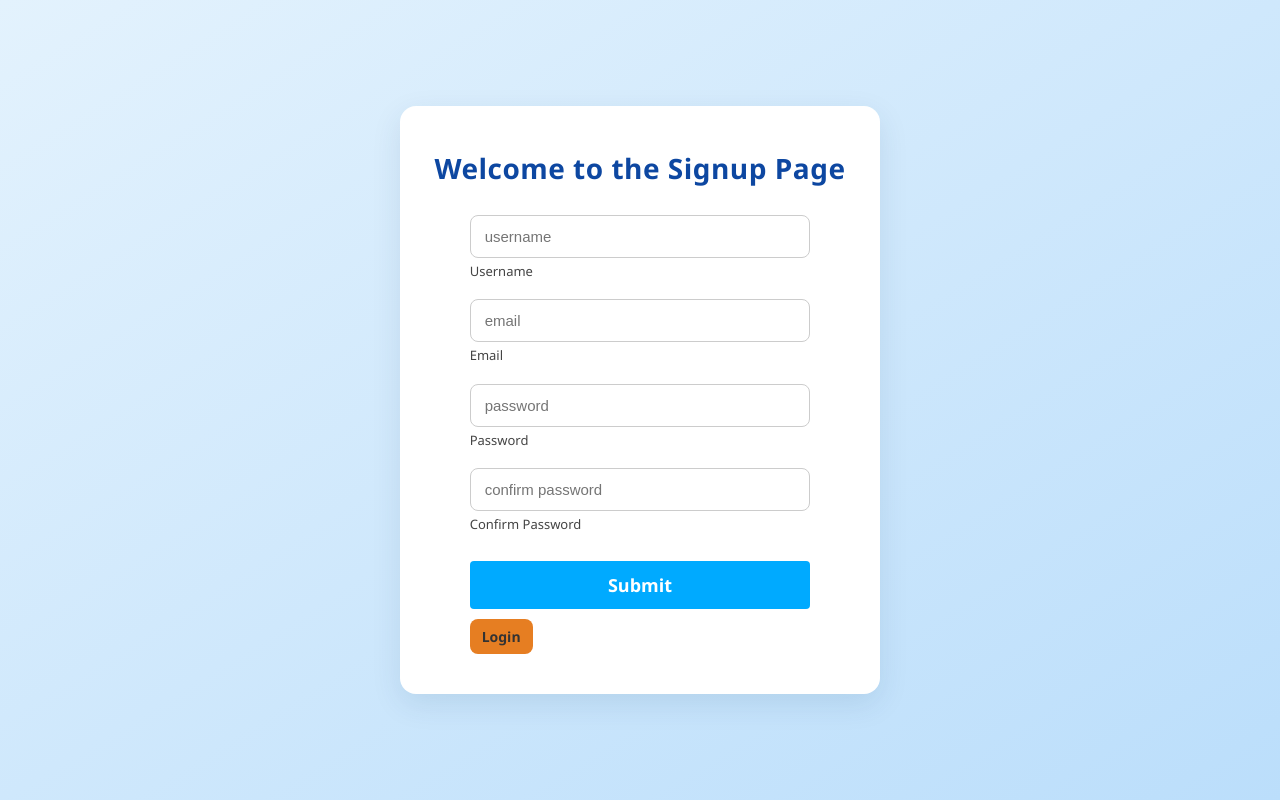
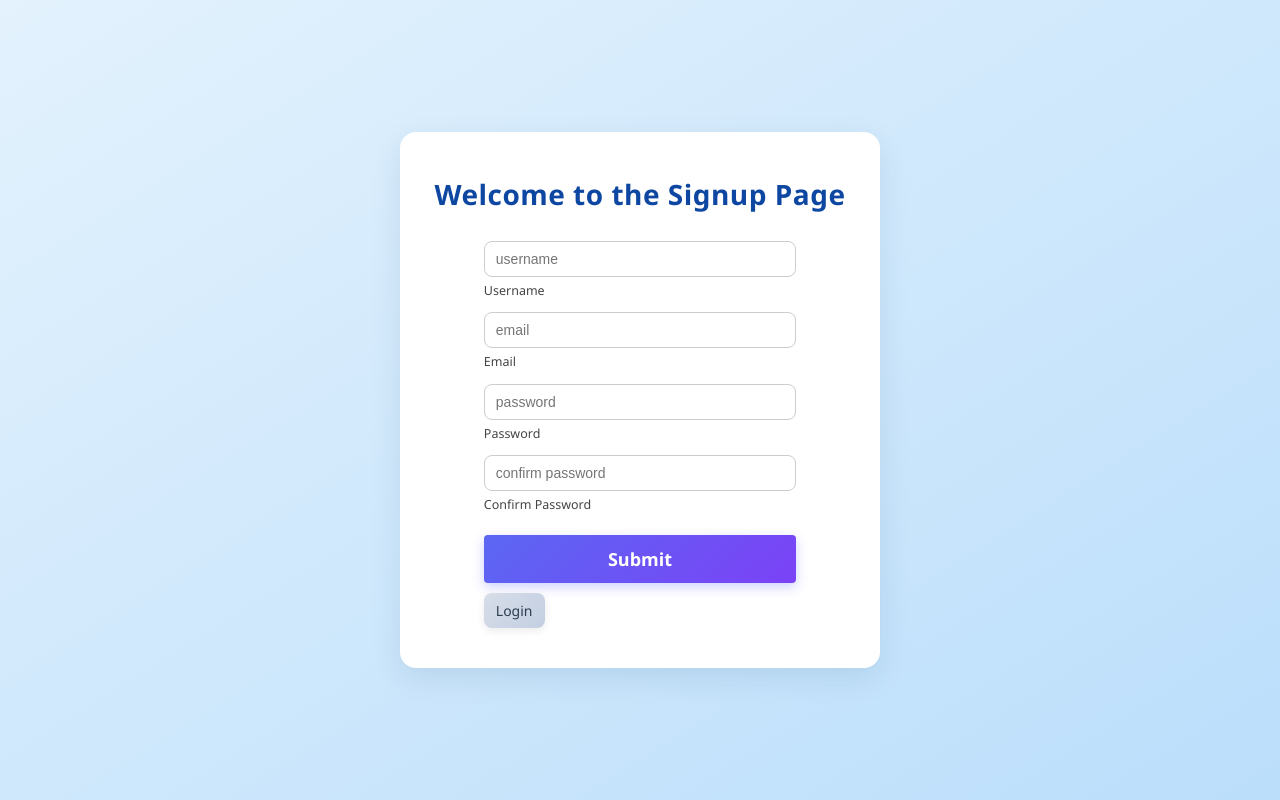
Before and after one commit to abdulbaseer-1/Database_Project, a React (Vite) app in the folder project/frontend/vite-project/: page / in a window 1280 px wide. Built offline with nearby package versions, Linux system fonts and the light colour scheme; no server answers.

Commit message:
added some more things

```diff
--- a/project/frontend/vite-project/index.html
+++ b/project/frontend/vite-project/index.html
@@ -2,9 +2,9 @@
 <html lang="en">
   <head>
     <meta charset="UTF-8" />
-    <link rel="icon" type="image/svg+xml" href="/stork.svg" />
+    <link rel="icon" type="image/svg+xml" href="/camper-van-and-motor-home-illustration-logo-vector.jpg"  />
     <meta name="viewport" content="width=device-width, initial-scale=1.0" />
-    <title>Vite + React</title>
+    <title>Bus_management_system</title>
   </head>
   <body>
     <div id="root"></div>
--- a/project/frontend/vite-project/src/components/SigninSignup/SiginSignup.module.css
+++ b/project/frontend/vite-project/src/components/SigninSignup/SiginSignup.module.css
@@ -11,9 +11,11 @@
   background-color: #ffffff;
   border-radius: 16px;
   box-shadow: 0 8px 20px rgba(0, 0, 0, 0.1);
-  padding: 30px 25px;
+  padding: 20px 18px;
   width: 100%;
   max-width: 420px;
+  max-height: 85vh;
+  overflow-y: auto;
   transition: transform 0.3s ease;
   display: flex;
   flex-direction: column;
@@ -27,7 +29,7 @@
 .form {
   display: flex;
   flex-direction: column;
-  gap: 16px;
+  gap: 10px;
   width: 100%;
 }
 
@@ -37,10 +39,10 @@
 }
 
 .inputfield {
-  padding: 12px 14px;
+  padding: 9px 11px;
   border: 1px solid #ccc;
   border-radius: 8px;
-  font-size: 15px;
+  font-size: 14px;
   transition: border-color 0.3s, box-shadow 0.3s;
   width: 100%;
 }
@@ -56,48 +58,56 @@
 }
 
 label {
-  margin-top: 5px;
-  font-size: 13px;
+  margin-top: 3px;
+  font-size: 12.5px;
   color: #444;
   font-weight: 500;
 }
 
+/* Professional Submit Button */
 .submitButton {
-  background-color: #3f51b5;
+  background: linear-gradient(135deg, #5b67f3, #7b42f6);
   color: white;
-  padding: 10px;
-  font-size: 15px;
+  padding: 9px;
+  font-size: 14.5px;
   border: none;
   border-radius: 8px;
   cursor: pointer;
-  transition: background-color 0.3s;
+  transition: background 0.3s, box-shadow 0.3s;
   width: 100%;
+  box-shadow: 0 4px 12px rgba(91, 103, 243, 0.3);
 }
 
 .submitButton:hover {
-  background-color: #303f9f;
+  background: linear-gradient(135deg, #4a54e1, #6a32e2);
+  box-shadow: 0 6px 16px rgba(91, 103, 243, 0.4);
 }
 
+/* Updated Button Style for "Login / Signup" toggle */
 .buttonStyle {
   margin-top: 10px;
-  background-color: #f5f5f5;
-  color: #333;
+  background: linear-gradient(135deg, #d7dde8, #c3cfe2);
+  color: #2c3e50;
   padding: 8px 12px;
   border: none;
   border-radius: 8px;
   cursor: pointer;
   font-size: 14px;
-  transition: background-color 0.3s;
+  font-weight: 500;
+  transition: background 0.3s, box-shadow 0.3s, color 0.3s;
+  box-shadow: 0 3px 8px rgba(0, 0, 0, 0.08);
 }
 
 .buttonStyle:hover {
-  background-color: #d6d6d6;
+  background: linear-gradient(135deg, #c0c8d8, #b0bdd2);
+  color: #1a237e;
+  box-shadow: 0 4px 12px rgba(0, 0, 0, 0.12);
 }
 
 .spanStyle {
   color: #3f51b5;
   cursor: pointer;
-  font-size: 13px;
+  font-size: 12.5px;
   text-align: right;
   transition: color 0.3s;
 }
```
Also changed, not shown: project/frontend/vite-project/public/camper-van-and-motor-home-illustration-logo-vector.jpg (added), project/frontend/vite-project/public/stork.svg (deleted).
